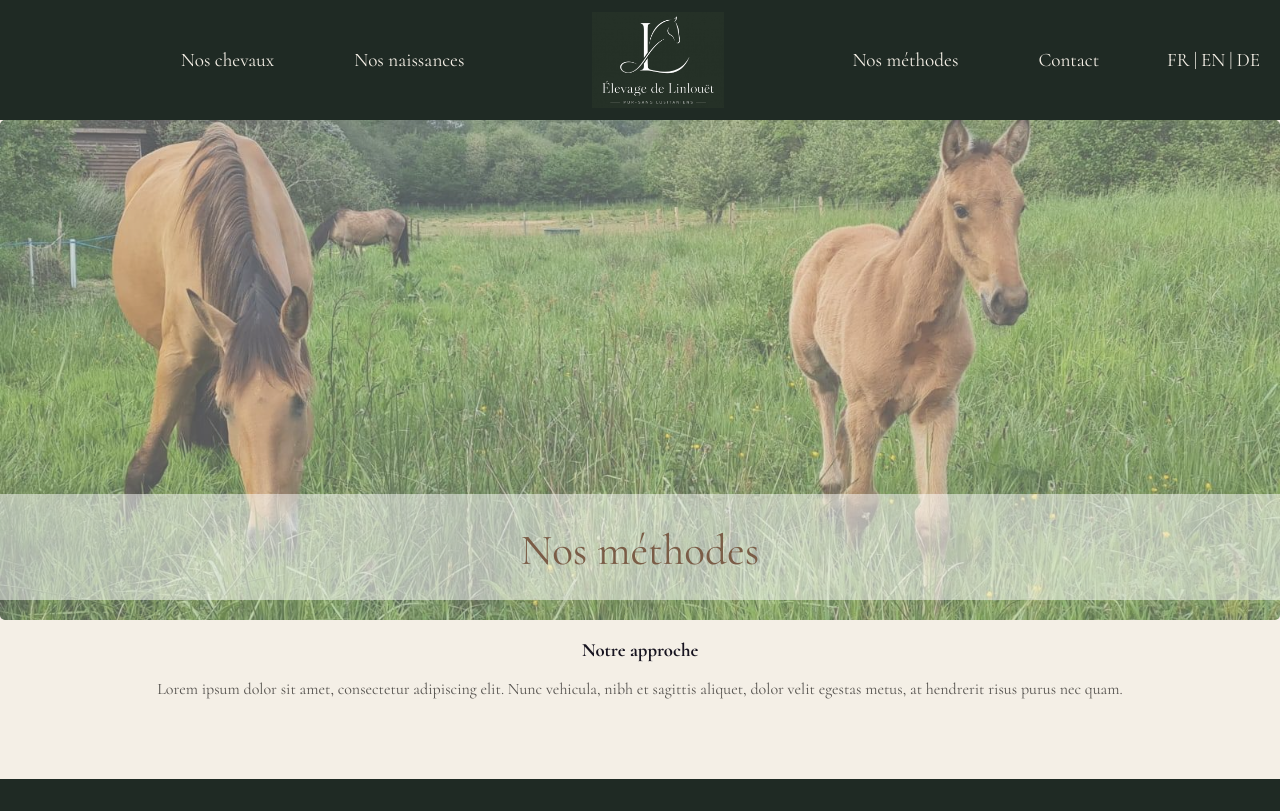
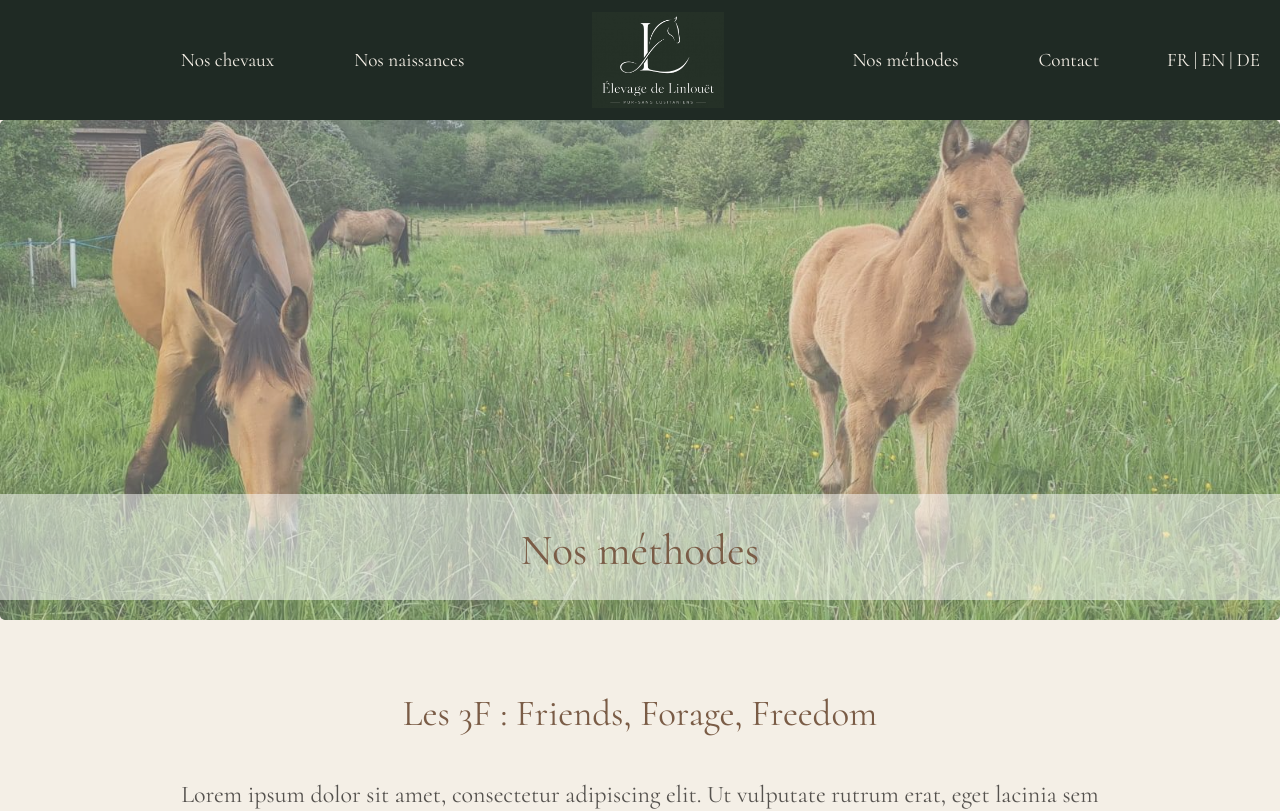
Before and after one commit to Das-F/linlouet, a Next.js app: page /nos-methodes in a window 1280 px wide. Shown: the top 811 px of the page. Built offline with nearby package versions, Linux system fonts and the light colour scheme.

Commit message:
title size and weight corrected on each page and PageHero component

```diff
--- a/app/contact/page.tsx
+++ b/app/contact/page.tsx
@@ -6,7 +6,7 @@ export default function Contact() {
     <section className={styles["contact-page-section"]}>
       <PageHero imageSrc="/assets/images/contact/st michel.jpg" imageAlt="Saint Michel de Pleyben" title="Venir à Linlouët" />
       <div className={styles["contact-text"]}>
-        <h3>Bienvenue à l'élevage</h3>
+        <h2>Bienvenue à l'élevage</h2>
         <p>Lorem ipsum dolor sit amet, consectetur adipiscing elit. Nunc vehicula, nibh et sagittis aliquet, dolor velit egestas metus, at hendrerit risus purus nec quam.</p>
         <p>Curabitur lorem orci, pulvinar vel tortor sit amet, venenatis accumsan odio. Integer in turpis ante. Quisque vel lacus nunc. Fusce a sem sed eros congue aliquam eu vehicula lorem. Donec posuere vel orci vel dapibus. Nulla ornare, purus vel faucibus bibendum, velit ante euismod ligula, non maximus justo nibh non orci.</p>
         <p>Pellentesque ex dui, scelerisque eu egestas id, aliquam eu quam. Maecenas in ante id lacus iaculis pellentesque.</p>
--- a/app/globals.css
+++ b/app/globals.css
@@ -50,12 +50,24 @@ h2 {
   font-weight: 400;
 }
 
-.h2 {
-  font-family: var(--font-primary);
-  color: var(--text-h);
-  font-size: 2.5rem;
-  margin: 10px 0;
-  font-style: normal;
+h1 {
+  font-size: 2.7rem;
+  font-weight: 400;
+}
+
+h2 {
+  font-size: 2.3rem;
+  font-weight: 400;
+}
+
+h3 {
+  font-size: 2rem;
+  font-weight: 600;
+}
+
+h4 {
+  font-size: 1.65rem;
+  font-weight: 600;
 }
 
 /* Utility class for explicit Cormorant italic */
--- a/app/nos-methodes/page.module.css
+++ b/app/nos-methodes/page.module.css
@@ -5,3 +5,23 @@
   text-align: center;
   background-color: var(--bg);
 }
+
+.methods-text {
+  display: flex;
+  flex-direction: column;
+  width: min(90%, 1000px);
+  max-width: 1000px;
+  margin: 40px auto;
+  color: var(--text);
+  font-family: var(--font-primary);
+  font-size: 1.5rem;
+  text-align: center;
+}
+
+.methods-text h2 {
+  margin-bottom: 20px;
+  color: var(--accent-text);
+  font-family: var(--font-primary);
+  font-size: 2.3rem;
+  font-weight: 400;
+}
--- a/app/nos-methodes/page.tsx
+++ b/app/nos-methodes/page.tsx
@@ -6,8 +6,10 @@ export default function Methods() {
     <section className={styles["methods-page-section"]}>
       <PageHero imageSrc="/assets/images/methods/horses-landscape.jpg" imageAlt="Photo de l'élevage de Linlouët" title="Nos méthodes" />
       <div className={styles["methods-text"]}>
-        <h3>Notre approche</h3>
-        <p>Lorem ipsum dolor sit amet, consectetur adipiscing elit. Nunc vehicula, nibh et sagittis aliquet, dolor velit egestas metus, at hendrerit risus purus nec quam.</p>
+        <h2>Les 3F : Friends, Forage, Freedom</h2>
+        <p>Lorem ipsum dolor sit amet, consectetur adipiscing elit. Ut vulputate rutrum erat, eget lacinia sem commodo non. Donec ut condimentum erat. Pellentesque eleifend libero non ex lacinia, quis volutpat arcu tincidunt. Nunc purus dolor, vulputate ac ullamcorper sed, ornare a libero.</p>
+        <p>Nulla sit amet dui ullamcorper, porttitor velit ac, placerat risus. Etiam felis risus, tempor posuere dolor nec, aliquet interdum lacus. Cras laoreet fringilla libero, ut viverra mi molestie rhoncus. Nulla efficitur, odio vitae varius pulvinar, sem erat iaculis dolor, eu ullamcorper erat mi ac urna.</p>
+        <p>Praesent dictum ligula vehicula nisl consequat, vitae porttitor quam ornare. Nunc tortor tellus, blandit ac dui at, elementum dictum neque. Curabitur tempus turpis sed laoreet facilisis. Sed pharetra ex vel diam mollis tristique. Mauris sed sem nunc. Cras at condimentum est, ac congue nisi.</p>
       </div>
     </section>
   );
--- a/app/page.module.css
+++ b/app/page.module.css
@@ -13,6 +13,7 @@
   font-size: 2.7rem;
   color: var(--accent-text);
   margin-bottom: 20px;
+  font-weight: 600;
 }
 
 .hero-section h2 {
@@ -80,7 +81,6 @@
 
 .about-title h2 {
   font-family: var(--font-primary);
-  font-size: 2.5rem;
   color: var(--accent-text);
   margin: 10px 0 40px 0;
 }
@@ -137,7 +137,6 @@
 
 .horses-title h2 {
   font-family: var(--font-primary);
-  font-size: 2.5rem;
   color: var(--nav-text);
   margin: 10px 0 40px 0;
 }
@@ -261,7 +260,6 @@
 
 .news-content h2 {
   font-family: var(--font-primary);
-  font-size: 2.5rem;
   color: var(--accent-text);
   margin: 10px 0 50px 0;
 }
@@ -357,7 +355,6 @@
 
 .contact-content h2 {
   font-family: var(--font-primary);
-  font-size: 2.5rem;
   color: var(--nav-text);
   margin: 10px 0 40px 0;
 }
--- a/components/PageHero/PageHero.module.css
+++ b/components/PageHero/PageHero.module.css
@@ -27,8 +27,10 @@
   background-color: rgba(255, 255, 255, 0.5);
 }
 
-.page-hero-title h2 {
+.page-hero-title h1 {
+  font-family: var(--font-primary);
+  font-size: 2.7rem;
+  color: var(--accent-text);
   margin: 0;
-  color: var(--accent-text);
-  font-size: 2.7rem;
+  font-weight: 400;
 }
--- a/components/PageHero/PageHero.tsx
+++ b/components/PageHero/PageHero.tsx
@@ -11,7 +11,7 @@ export default function PageHero({ imageSrc, imageAlt, title }: PageHeroProps) {
     <div className={styles["page-hero"]}>
       <img className={styles["page-hero-image"]} src={imageSrc} alt={imageAlt} />
       <div className={styles["page-hero-title"]}>
-        <h2>{title}</h2>
+        <h1 className="h1">{title}</h1>
       </div>
     </div>
   );
```
Also changed, not shown: app/contact/page.module.css (+4 -3 lines).
